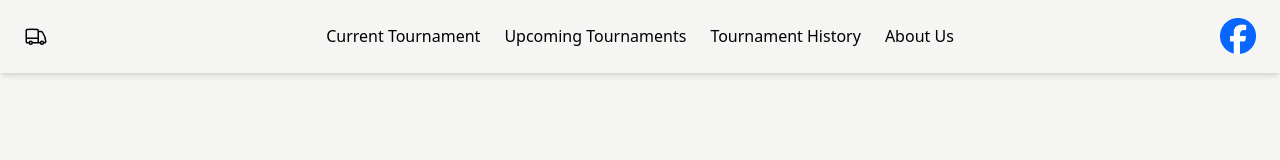
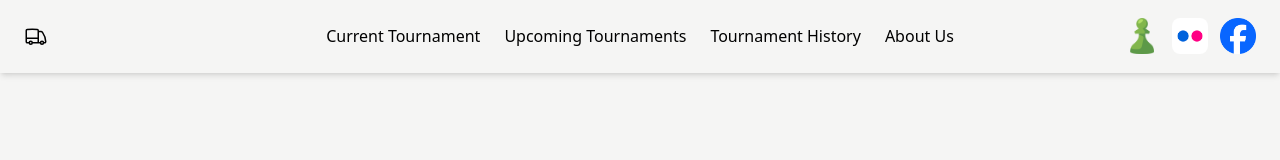
Before and after one commit to mullinsel/MHKChess, a Svelte app: page / in a window 1280 px wide. Shown: the top 160 px of the page. Built offline with nearby package versions, Linux system fonts and the light colour scheme.

Commit message:
add chess.com logo and point logos to appropriate pages

```diff
--- a/src/layout/Nav.svelte
+++ b/src/layout/Nav.svelte
@@ -3,7 +3,7 @@
 </script>
 <nav class="shadow-md h-20 bg-stone-100 dark:bg-slate-800 dark:text-white">
     <div class="pl-6 pr-6 grid grid-rows-1 grid-cols-[200px_auto_200px] h-full items-center">
-        <a href="/" class="">
+        <a href="/">
             <TempLogo/>
         </a>
         <div class="justify-self-center flex flex-row">
@@ -16,6 +16,16 @@
                 <li><a href="#/aboutUs">About Us</a></li>
             </ul>
         </div>
-        <img class="h-9 justify-self-end" src="images/Facebook_Logo_Primary.png">
+        <div class="justify-self-end flex flex-row gap-3">
+            <a href="https://www.chess.com/clubs/members/manhattan-chess" target="_blank" class="h-9 w-9">
+                <img alt="chesscom_logo" class="h-9 m-auto" src="images/chesscom_pawn.png">
+            </a>
+            <a href="https://www.flickr.com/photos/198250331@N07/" target="_blank">
+                <img alt="flickr_logo" class="h-9 rounded-lg" src="images/flickr_logo.png">
+            </a>
+            <a href="https://www.facebook.com/Manhattanhessclub" target="_blank">
+                <img alt="fb_logo" class="h-9" src="images/Facebook_Logo_Primary.png">
+            </a>
+        </div>
     </div>
 </nav>
```
Also changed, not shown: public/images/chesscom_pawn.png (added).
